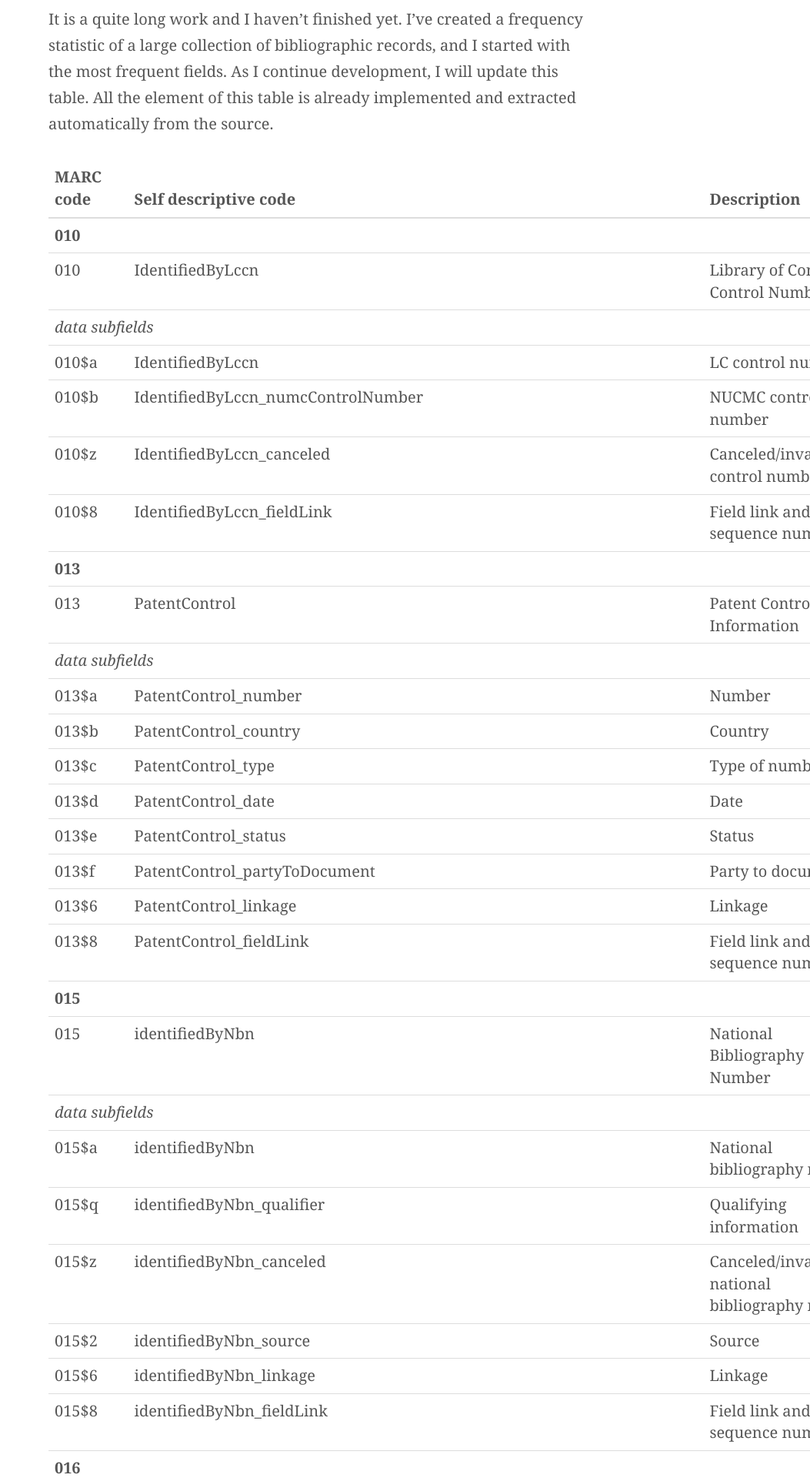
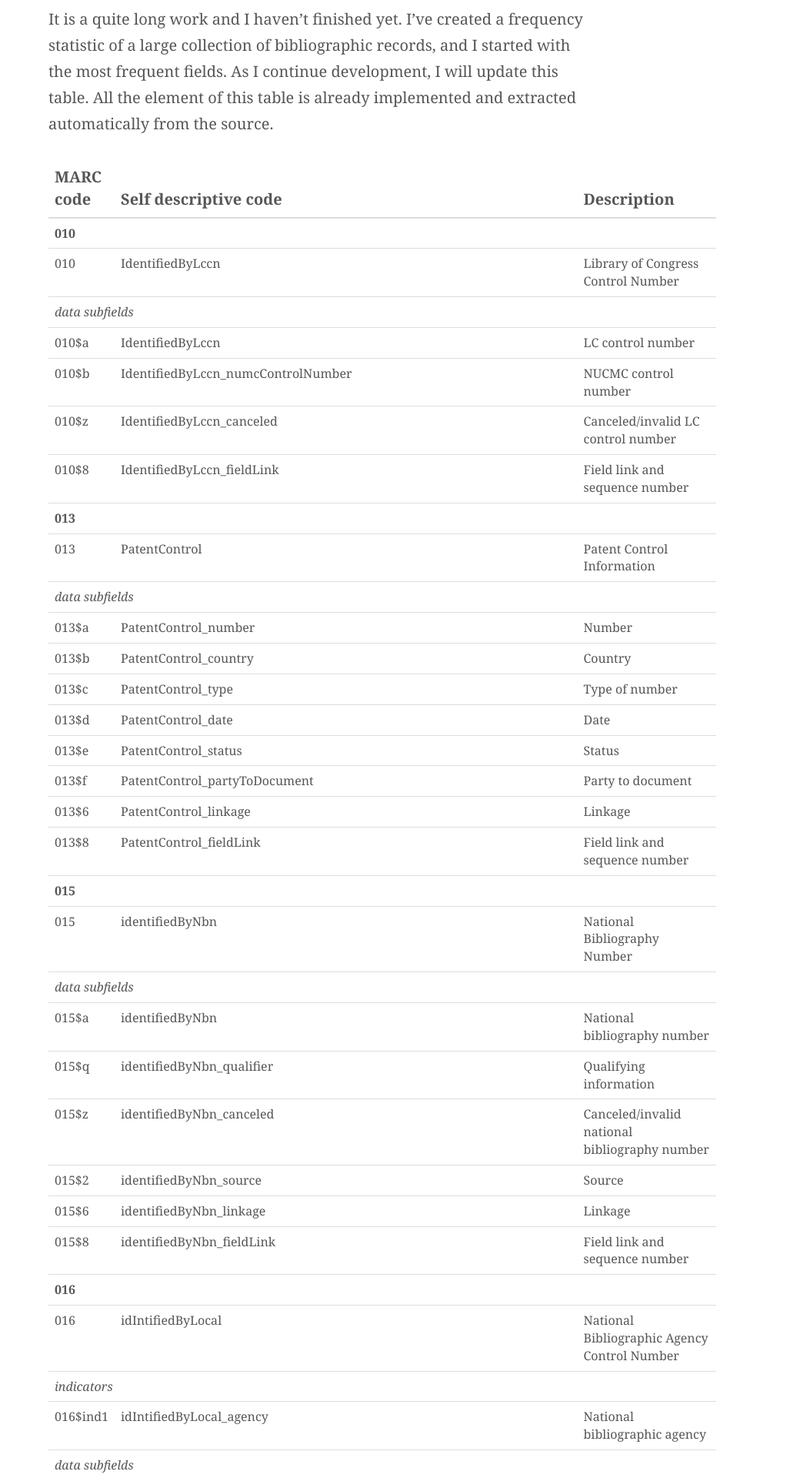
Before and after one commit to pkiraly/pkiraly.github.io, a Jekyll site: the page built from _posts/2017-09-24-mapping.md, in a window 1280 px wide. Shown: the part 895-2815 px from the top of the page at 77% size, without its empty margins (227-1280 px from the left). Built offline with Jekyll 4.4.1, drawn with Linux system fonts in a browser that asks for light colours; nearby versions of some CDN libraries; some web fonts are replaced; comment, search, counter and statistics services are not loaded.

Commit message:
Update stylesheet.css

```diff
--- a/css/stylesheet.css
+++ b/css/stylesheet.css
@@ -175,3 +175,7 @@ footer {
     margin: 0 25% 40px;
     width: 50%;
 }
+
+table#mapping td {
+  font-size: 80%;
+}
```
